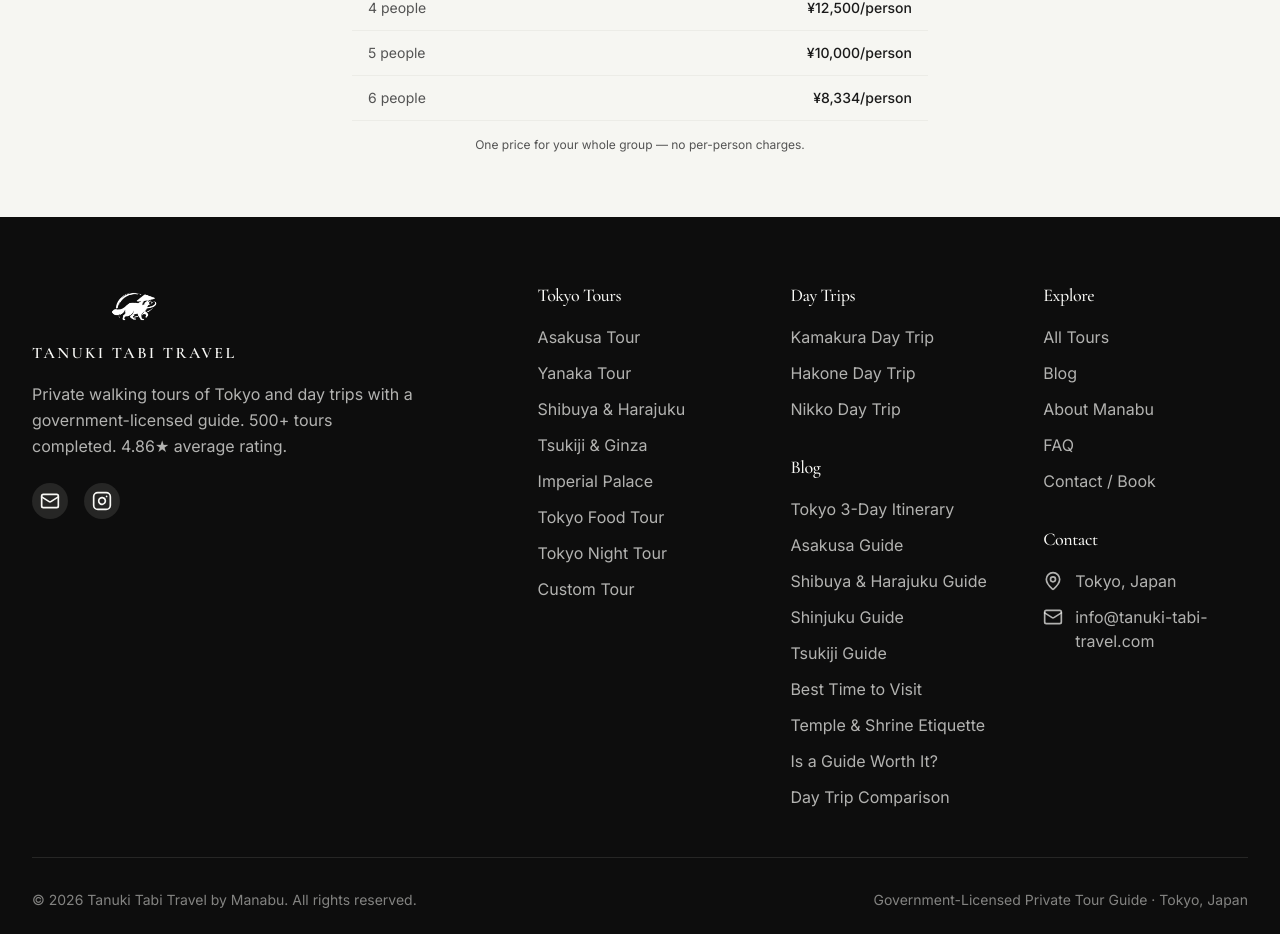
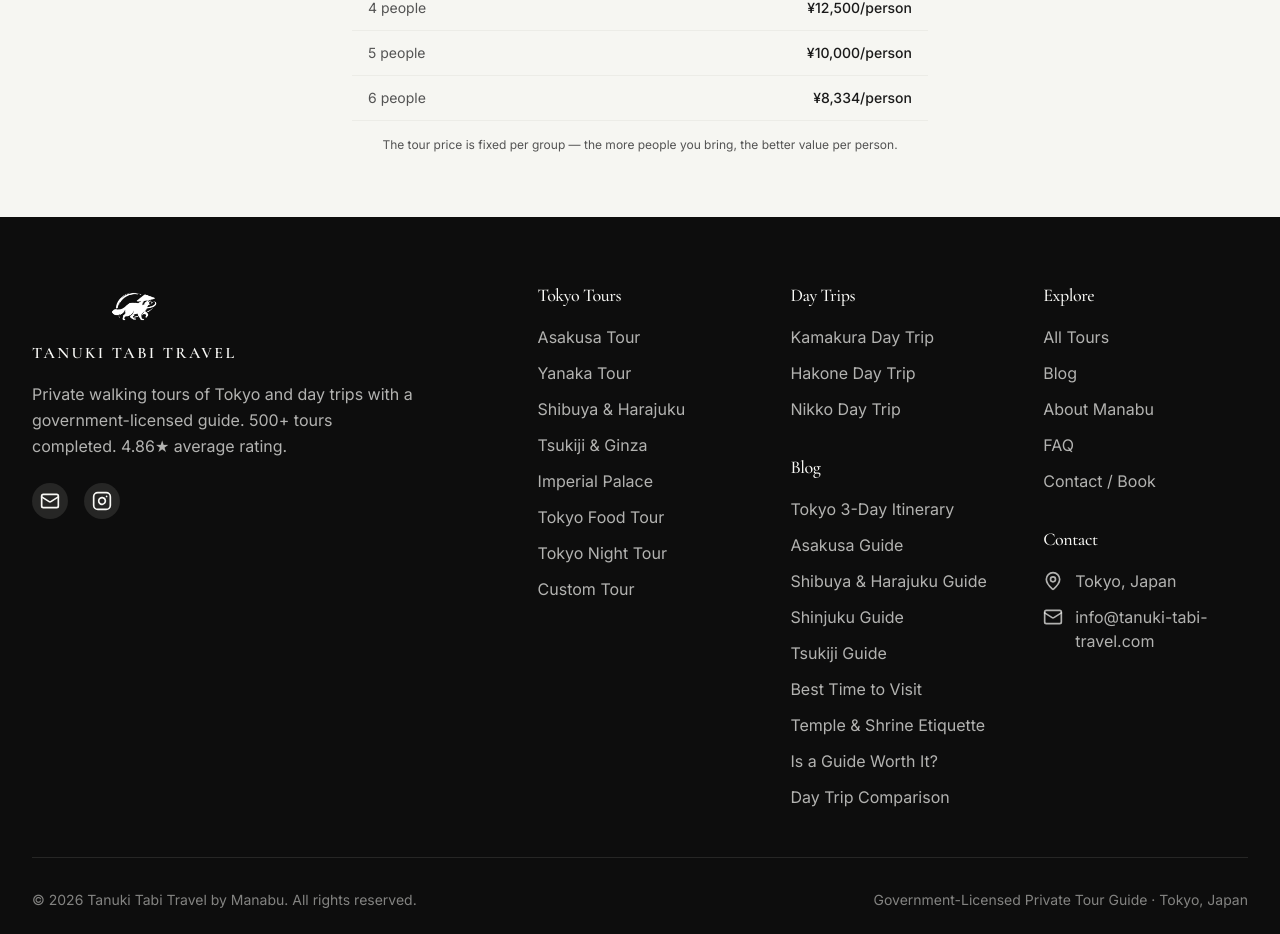
Before and after one commit to mkmanabu122003/private-tour-page-new, a React (Vite) app: page /tours/tokyo-food-tour in a window 1280 px wide. Shown: the part 9680-10614 px from the top of the page. Built offline with nearby package versions, Linux system fonts and the light colour scheme.

Commit message:
fix: clarify per-person pricing note in comparison table
Co-Authored-By: Claude Opus 4.6 (1M context) <noreply@anthropic.com>

```diff
--- a/src/components/tours/ValueComparison.tsx
+++ b/src/components/tours/ValueComparison.tsx
@@ -127,7 +127,7 @@ export const ValueComparison = ({ tourPrice, tourName }: ValueComparisonProps) =
             </table>
           </div>
           <p className="text-xs text-muted-foreground text-center mt-4">
-            One price for your whole group — no per-person charges.
+            The tour price is fixed per group — the more people you bring, the better value per person.
           </p>
         </div>
       </div>
@@ -237,7 +237,7 @@ export const ValueComparisonEs = ({ tourPrice, tourName }: ValueComparisonProps)
             </table>
           </div>
           <p className="text-xs text-muted-foreground text-center mt-4">
-            Un precio para todo tu grupo — sin cargos por persona.
+            El precio del tour es fijo por grupo — cuantas más personas, mejor precio por persona.
           </p>
         </div>
       </div>
```
